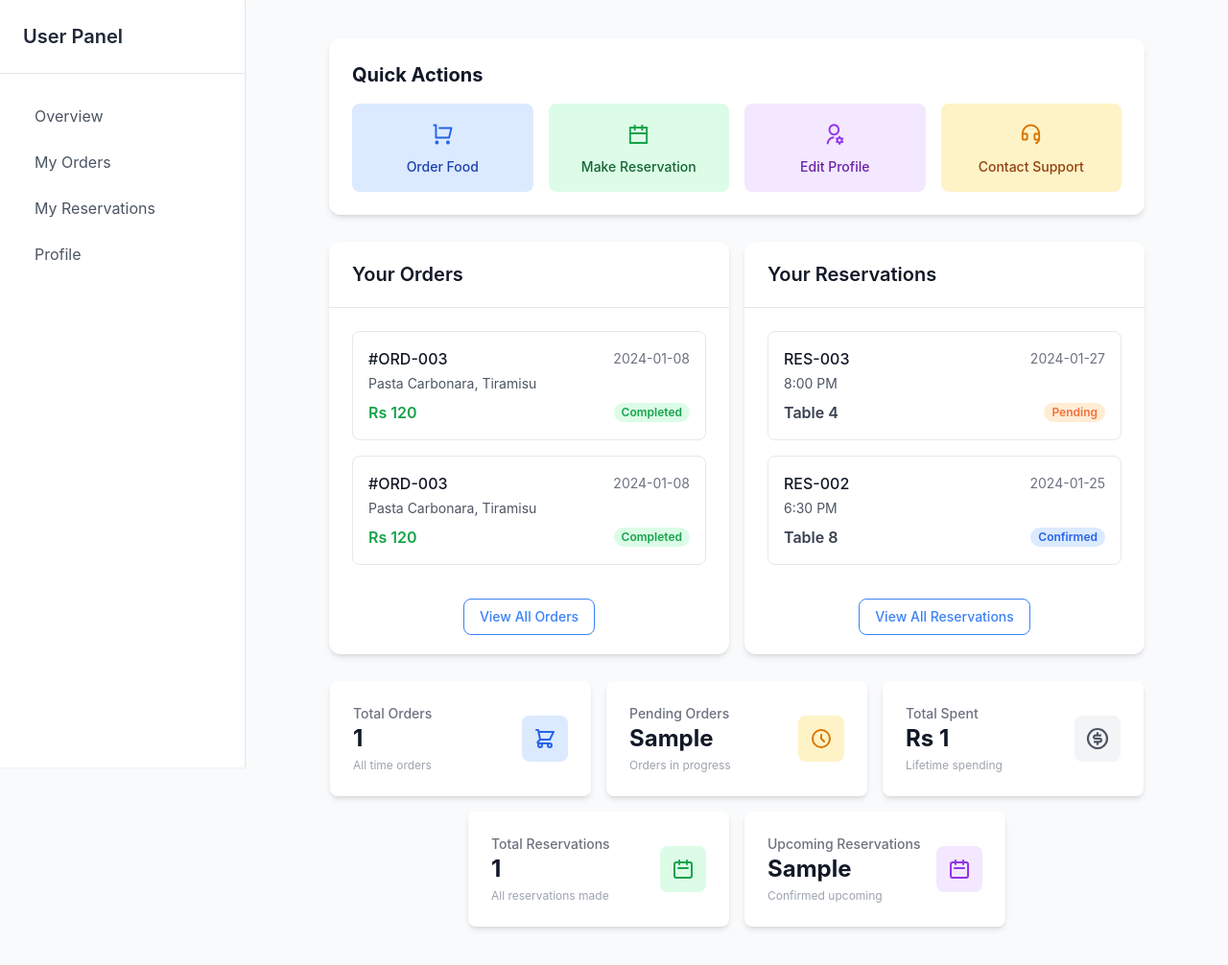
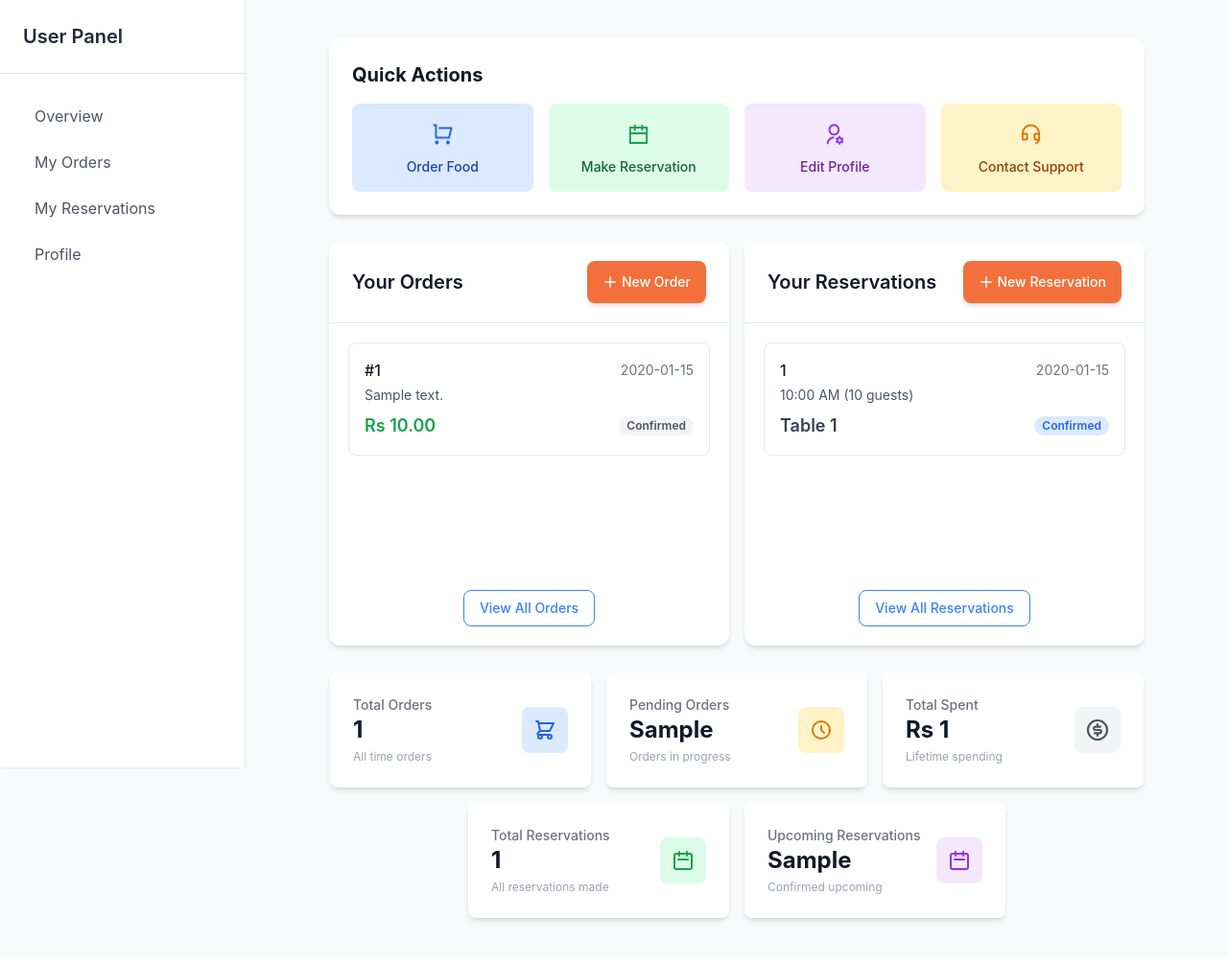
Before and after one commit to SupremeMonarch/Escale-Cusine-And-Grill, a Django app: template ECAG_site/apps/Customer/templates/customer/overview.html in a window 1280 px wide. Shown: the whole page at 96% size. After the commit the page ends 962 px from the top, so only its background shows below. Run offline with Django 5.2, Linux system fonts and the light colour scheme; the template is opened without the code that fills it: most values are stand-ins (such as "Sample title", 1, 10 or a date in 2020); some libraries are stand-ins or nearby versions.

Commit message:
Update overview.html

```diff
--- a/ECAG_site/apps/Customer/templates/customer/overview.html
+++ b/ECAG_site/apps/Customer/templates/customer/overview.html
@@ -130,158 +130,76 @@
                 <div class="flex flex-col md:flex-row md:items-start gap-4 w-full max-w-[850px] mx-auto">
                     <!-- Orders -->
                     <div class="flex flex-col w-full md:w-1/2 overflow-hidden rounded-xl bg-white card-shadow">
-                        <!-- header -->
                         <div class="flex flex-nowrap justify-between items-center px-6 py-5 border-b border-gray-200">
-                            <p class="text-xl font-semibold text-gray-900 truncate mr-2">
-                                Your Orders
-                            </p>
+                            <p class="text-xl font-semibold text-gray-900 truncate mr-2">Your Orders</p>
+                            <a href="{% url 'my_orders' %}" class="flex items-center gap-1 px-4 py-3 rounded-lg bg-primary-orange text-white text-sm font-medium hover:bg-orange-700 transition duration-150 shadow-md flex-shrink-0 whitespace-nowrap"><svg class="w-4 h-4" fill="none" stroke="currentColor" viewBox="0 0 24 24" xmlns="http://www.w3.org/2000/svg"><path stroke-linecap="round" stroke-linejoin="round" stroke-width="2" d="M12 4v16m-8-8h16"></path></svg> New Order</a>
                         </div>
-                        <!-- contents -->
-                        <div class="flex flex-col p-6 space-y-4 h-[295px]">
-                            <div class="flex flex-col space-y-4 flex-grow overflow-y-auto hide-scrollbar">
+                        <div class="flex flex-col gap-3 p-5 h-[270px] overflow-y-scroll hide-scrollbar">
+                            {% for order in recent_orders %}
                             <div class="p-4 rounded-lg bg-white border border-gray-200 hover:bg-gray-50 transition duration-150">
                                 <div class="flex flex-col gap-1">
                                     <div class="flex justify-between items-center">
-                                            <p class="text-base font-medium text-gray-900">#ORD-003</p>
-                                            <p class="text-sm text-gray-500">2024-01-08</p>
+                                        <p class="text-base font-medium text-gray-900">#{{ order.order_id }}</p>
+                                        <p class="text-sm text-gray-500">{{ order.created_at|date:"Y-m-d" }}</p>
                                     </div>
-                                        <p class="text-sm text-gray-600">Pasta Carbonara, Tiramisu</p>
+                                    <p class="text-sm text-gray-600 truncate">{{ order.get_item_summary }}</p>
                                     <div class="flex justify-between items-center pt-1">
-                                            <p class="text-base font-semibold text-green-600">Rs 120</p>
-                                            <span class="text-xs font-semibold text-green-600 bg-green-100 px-2 py-0.5 rounded-full">
-                                                Completed
-                                            </span>
+                                        <p class="text-lg font-semibold text-green-600">Rs {{ order.get_total_cost|floatformat:2 }}</p>
+                                        {% if order.status == 'Completed' %}
+                                            <span class="text-xs font-semibold text-green-600 bg-green-100 px-2 py-0.5 rounded-full">Completed</span>
+                                        {% elif order.status == 'Pending' %}
+                                            <span class="text-xs font-semibold text-yellow-800 bg-yellow-100 px-2 py-0.5 rounded-full">Pending</span>
+                                        {% elif order.status == 'Preparing' %}
+                                            <span class="text-xs font-semibold text-blue-800 bg-blue-100 px-2 py-0.5 rounded-full">Preparing</span>
+                                        {% else %}
+                                            <span class="text-xs font-semibold text-gray-600 bg-gray-100 px-2 py-0.5 rounded-full">{{ order.status }}</span>
+                                        {% endif %}
                                     </div>
                                 </div>
                             </div>
-
-                                <div class="p-4 rounded-lg bg-white border border-gray-200 hover:bg-gray-50 transition duration-150">
-                                    <div class="flex flex-col gap-1">
-                                        <div class="flex justify-between items-center">
-                                            <p class="text-base font-medium text-gray-900">#ORD-003</p>
-                                            <p class="text-sm text-gray-500">2024-01-08</p>
+                            {% empty %}
+                            <p class="text-center text-gray-500 p-8">No recent orders.</p>
+                            {% endfor %}
                         </div>
-                                        <p class="text-sm text-gray-600">Pasta Carbonara, Tiramisu</p>
-                                        <div class="flex justify-between items-center pt-1">
-                                            <p class="text-base font-semibold text-green-600">Rs 120</p>
-                                            <span class="text-xs font-semibold text-green-600 bg-green-100 px-2 py-0.5 rounded-full">
-                                                Completed
-                                            </span>
-                                        </div>
-                                    </div>
-                                </div>
-
-                                <div class="p-4 rounded-lg bg-white border border-gray-200 hover:bg-gray-50 transition duration-150">
-                                    <div class="flex flex-col gap-1">
-                                        <div class="flex justify-between items-center">
-                                            <p class="text-base font-medium text-gray-900">#ORD-002</p>
-                                            <p class="text-sm text-gray-500">2024-01-10</p>
-                                        </div>
-                                        <p class="text-sm text-gray-600">Beef Steak, Garlic Bread</p>
-                                        <div class="flex justify-between items-center pt-1">
-                                            <p class="text-base font-semibold text-green-600">Rs 250</p>
-                                            <span class="text-xs font-semibold text-green-600 bg-green-100 px-2 py-0.5 rounded-full">
-                                                Completed
-                                            </span>
-                                        </div>
-                                    </div>
-                                </div>
-
-                                <div class="p-4 rounded-lg bg-white border border-gray-200 hover:bg-gray-50 transition duration-150">
-                                    <div class="flex flex-col gap-1">
-                                        <div class="flex justify-between items-center">
-                                            <p class="text-base font-medium text-gray-900">#ORD-001</p>
-                                            <p class="text-sm text-gray-500">2024-01-15</p>
-                                        </div>
-                                        <p class="text-sm text-gray-600">Grilled Salmon, Caesar Salad</p>
-                                        <div class="flex justify-between items-center pt-1">
-                                            <p class="text-base font-semibold text-green-600">Rs 180</p>
-                                            <span class="text-xs font-semibold text-green-600 bg-green-100 px-2 py-0.5 rounded-full">
-                                                Completed
-                                            </span>
-                                        </div>
-                                    </div>
-                                </div>
-                            </div>
-
-
-                        </div>
-
                         <div class="flex justify-center p-5 pt-2">
-                            <button
-                                class="text-sm font-medium text-blue-status hover:text-blue-700 transition duration-150 border border-blue-status hover:border-blue-700 rounded-lg px-4 py-2 bg-white hover:bg-blue-50">
-                                View All Orders
-                            </button>
+                            <a href="{% url 'my_orders' %}" class="text-sm font-medium text-blue-status hover:text-blue-700 transition duration-150 border border-blue-status hover:border-blue-700 rounded-lg px-4 py-2 bg-white hover:bg-blue-50">View All Orders</a>
                         </div>
                     </div>
                     <!-- Reservations -->
                     <div class="flex flex-col w-full md:w-1/2 overflow-hidden rounded-xl bg-white card-shadow">
-
                         <div class="flex flex-nowrap justify-between items-center px-6 py-5 border-b border-gray-200">
-                            <p class="text-xl font-semibold text-gray-900 truncate mr-2">
-                                Your Reservations
-                            </p>
+                            <p class="text-xl font-semibold text-gray-900 truncate mr-2">Your Reservations</p>
+                            <a href="{% url 'my_reservations' %}" class="flex items-center gap-1 px-4 py-3 rounded-lg bg-primary-orange text-white text-sm font-medium hover:bg-orange-700 transition duration-150 shadow-md flex-shrink-0 whitespace-nowrap"><svg class="w-4 h-4" fill="none" stroke="currentColor" viewBox="0 0 24 24" xmlns="http://www.w3.org/2000/svg"><path stroke-linecap="round" stroke-linejoin="round" stroke-width="2" d="M12 4v16m-8-8h16"></path></svg> New Reservation</a>
                         </div>
-
-                        <div class="flex flex-col p-6 space-y-4 h-[295px]">
-                            <div class="flex flex-col space-y-4 flex-grow overflow-y-auto hide-scrollbar">
-
+                        <div class="flex flex-col gap-3 p-5 h-[270px] overflow-y-scroll hide-scrollbar">
+                            {% for res in recent_reservations %}
                             <div class="p-4 rounded-lg bg-white border border-gray-200 hover:bg-gray-50 transition duration-150">
                                 <div class="flex flex-col gap-1">
                                     <div class="flex justify-between items-center">
-                                            <p class="text-base font-medium text-gray-900">RES-003</p>
-                                            <p class="text-sm text-gray-500">2024-01-27</p>
+                                        <p class="text-base font-medium text-gray-900">{{ res.reservation_id }}</p>
+                                        <p class="text-sm text-gray-500">{{ res.date|date:"Y-m-d" }}</p>
                                     </div>
-                                        <p class="text-sm text-gray-600">8:00 PM</p>
+                                    <p class="text-sm text-gray-600">{{ res.time|time:"g:i A" }} ({{ res.guests }} guests)</p>
                                     <div class="flex justify-between items-center pt-1">
-                                            <p class="text-base font-semibold text-gray-700">Table 4</p>
-                                            <span
-                                                class="text-xs font-semibold text-primary-orange bg-orange-100 px-2 py-0.5 rounded-full">
-                                                Pending
-                                            </span>
+                                        <p class="text-lg font-semibold text-gray-700">{% if res.table_number %}Table {{ res.table_number }}{% else %}TBD{% endif %}</p>
+                                        {% if res.status == 'Completed' %}
+                                            <span class="text-xs font-semibold text-green-600 bg-green-100 px-2 py-0.5 rounded-full">Completed</span>
+                                        {% elif res.status == 'Pending' %}
+                                            <span class="text-xs font-semibold text-primary-orange bg-orange-100 px-2 py-0.5 rounded-full">Pending</span>
+                                        {% elif res.status == 'Confirmed' %}
+                                            <span class="text-xs font-semibold text-blue-600 bg-blue-100 px-2 py-0.5 rounded-full">Confirmed</span>
+                                        {% else %}
+                                            <span class="text-xs font-semibold text-gray-600 bg-gray-100 px-2 py-0.5 rounded-full">{{ res.status }}</span>
+                                        {% endif %}
                                     </div>
                                 </div>
                             </div>
-
-                                <div class="p-4 rounded-lg bg-white border border-gray-200 hover:bg-gray-50 transition duration-150">
-                                    <div class="flex flex-col gap-1">
-                                        <div class="flex justify-between items-center">
-                                            <p class="text-base font-medium text-gray-900">RES-002</p>
-                                            <p class="text-sm text-gray-500">2024-01-25</p>
+                            {% empty %}
+                            <p class="text-center text-gray-500 p-8">No recent reservations.</p>
+                            {% endfor %}
                         </div>
-                                        <p class="text-sm text-gray-600">6:30 PM</p>
-                                        <div class="flex justify-between items-center pt-1">
-                                            <p class="text-base font-semibold text-gray-700">Table 8</p>
-                                            <span class="text-xs font-semibold text-blue-600 bg-blue-100 px-2 py-0.5 rounded-full">
-                                                Confirmed
-                                            </span>
-                                        </div>
-                                    </div>
-                                </div>
-
-                                <div class="p-4 rounded-lg bg-white border border-gray-200 hover:bg-gray-50 transition duration-150">
-                                    <div class="flex flex-col gap-1">
-                                        <div class="flex justify-between items-center">
-                                            <p class="text-base font-medium text-gray-900">RES-001</p>
-                                            <p class="text-sm text-gray-500">2024-01-26</p>
-                                        </div>
-                                        <p class="text-sm text-gray-600">7:00 PM (4 guests)</p>
-                                        <div class="flex justify-between items-center pt-1">
-                                            <p class="text-base font-semibold text-gray-700">Table 12</p>
-                                            <span class="text-xs font-semibold text-green-600 bg-green-100 px-2 py-0.5 rounded-full">
-                                                Completed
-                                            </span>
-                                        </div>
-                                    </div>
-                                </div>
-                            </div>
-                        </div>
-
                         <div class="flex justify-center p-5 pt-2">
-                            <button
-                                class="text-sm font-medium text-blue-status hover:text-blue-700 transition duration-150 border border-blue-status hover:border-blue-700 rounded-lg px-4 py-2 bg-white hover:bg-blue-50">
-                                View All Reservations
-                            </button>
+                            <a href="{% url 'my_reservations' %}" class="text-sm font-medium text-blue-status hover:text-blue-700 transition duration-150 border border-blue-status hover:border-blue-700 rounded-lg px-4 py-2 bg-white hover:bg-blue-50">View All Reservations</a>
                         </div>
                     </div>
 
@@ -289,7 +207,7 @@
 
                 <div class="w-full max-w-[850px] mx-auto flex flex-wrap justify-center gap-4">
                     <!-- Total Orders Card -->
-                    <div class="flex flex-col flex-shrink-0 w-full sm:w-[272px] p-6 rounded-lg bg-white shadow-md">
+                    <div class="flex flex-col flex-shrink-0 w-full sm:w-[272px] p-6 rounded-lg bg-white card-shadow">
                         <div class="flex justify-between items-center w-full">
                             <div class="flex flex-col">
                                 <p class="text-sm font-medium text-gray-500">Total Orders</p>
@@ -300,7 +218,7 @@
                         </div>
                     </div>
                     <!-- Pending Orders Card -->
-                    <div class="flex flex-col flex-shrink-0 w-full sm:w-[272px] p-6 rounded-lg bg-white shadow-md">
+                    <div class="flex flex-col flex-shrink-0 w-full sm:w-[272px] p-6 rounded-lg bg-white card-shadow">
                         <div class="flex justify-between items-center w-full">
                             <div class="flex flex-col">
                                 <p class="text-sm font-medium text-gray-500">Pending Orders</p>
@@ -311,7 +229,7 @@
                         </div>
                     </div>
                     <!-- Total Spent Card -->
-                    <div class="flex flex-col flex-shrink-0 w-full sm:w-[272px] p-6 rounded-lg bg-white shadow-md">
+                    <div class="flex flex-col flex-shrink-0 w-full sm:w-[272px] p-6 rounded-lg bg-white card-shadow">
                         <div class="flex justify-between items-center w-full">
                             <div class="flex flex-col">
                                 <p class="text-sm font-medium text-gray-500">Total Spent</p>
@@ -322,7 +240,7 @@
                         </div>
                     </div>
                     <!-- Total Reservations Card -->
-                    <div class="flex flex-col flex-shrink-0 w-full sm:w-[272px] p-6 rounded-lg bg-white shadow-md">
+                    <div class="flex flex-col flex-shrink-0 w-full sm:w-[272px] p-6 rounded-lg bg-white card-shadow">
                         <div class="flex justify-between items-center w-full">
                             <div class="flex flex-col">
                                 <p class="text-sm font-medium text-gray-500">Total Reservations</p>
@@ -333,7 +251,7 @@
                         </div>
                     </div>
                     <!-- Upcoming Reservations Card -->
-                    <div class="flex flex-col flex-shrink-0 w-full sm:w-[272px] p-6 rounded-lg bg-white shadow-md">
+                    <div class="flex flex-col flex-shrink-0 w-full sm:w-[272px] p-6 rounded-lg bg-white card-shadow">
                         <div class="flex justify-between items-center w-full">
                             <div class="flex flex-col">
                                 <p class="text-sm font-medium text-gray-500">Upcoming Reservations</p>
```
Lines whose indentation alone changed are shown as unchanged.
